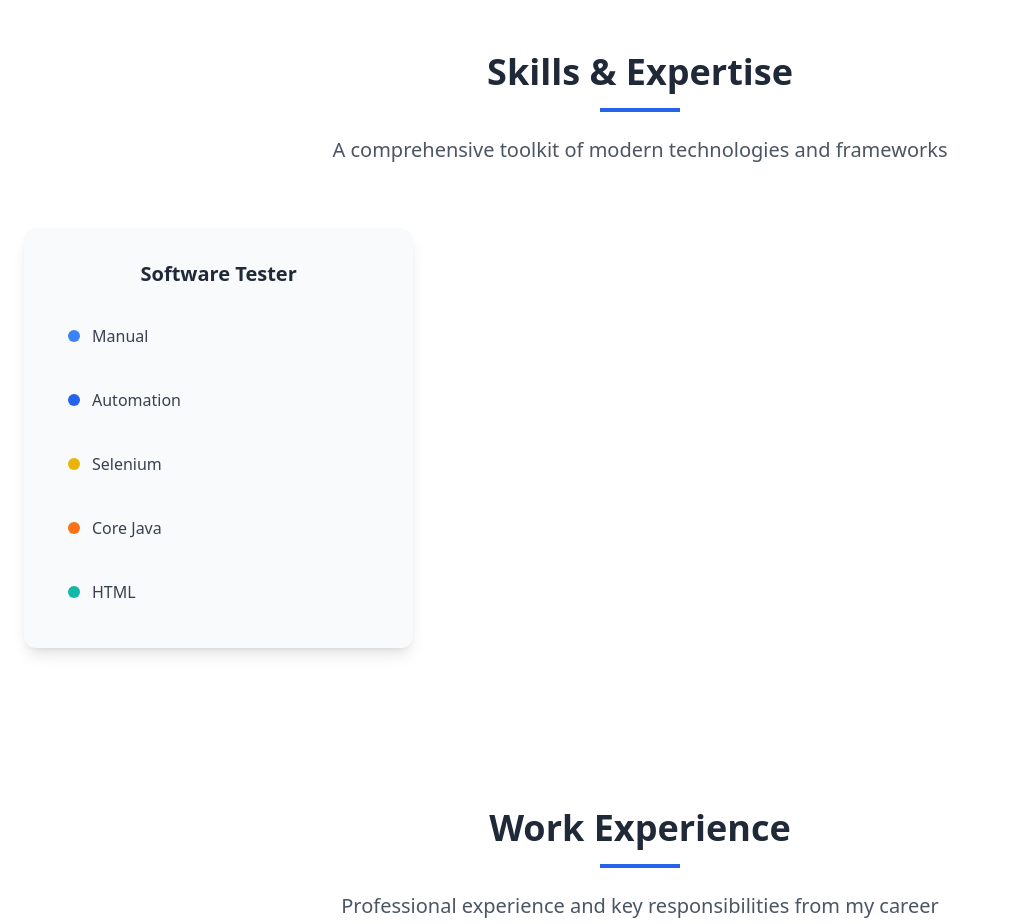
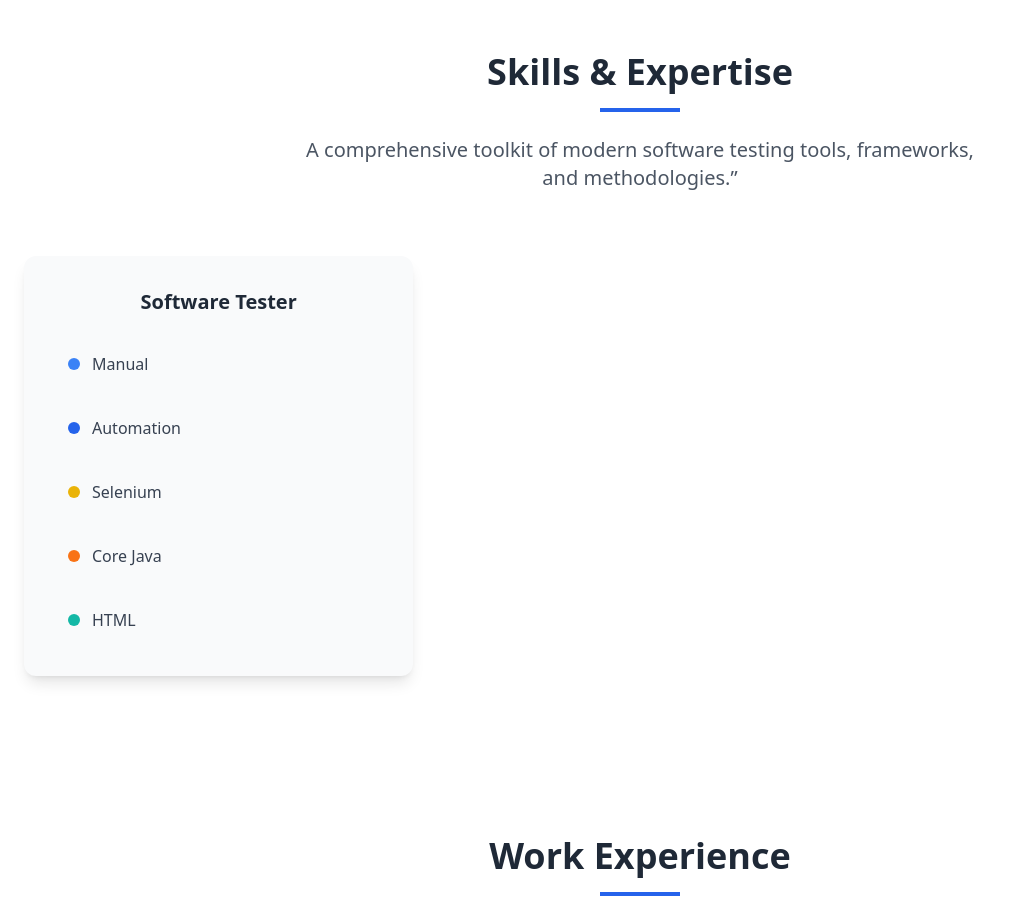
Before and after one commit to kusamrajesh/KusamRajesh-Portfolio, a React (Vite) app: page / in a window 1280 px wide. Shown: the part 1520-2444 px from the top of the page, without its empty margins (0-1010 px from the left). Built offline with nearby package versions, Linux system fonts and the light colour scheme.

Commit message:
Updated Skills.tsx

```diff
--- a/src/components/Skills.tsx
+++ b/src/components/Skills.tsx
@@ -23,7 +23,7 @@ const Skills: React.FC = () => {
           <h2 className="text-4xl font-bold text-gray-800 mb-4">Skills & Expertise</h2>
           <div className="w-20 h-1 bg-blue-600 mx-auto mb-6"></div>
           <p className="text-xl text-gray-600 max-w-2xl mx-auto">
-            A comprehensive toolkit of modern technologies and frameworks
+           A comprehensive toolkit of modern software testing tools, frameworks, and methodologies.”
           </p>
         </div>
 
```
